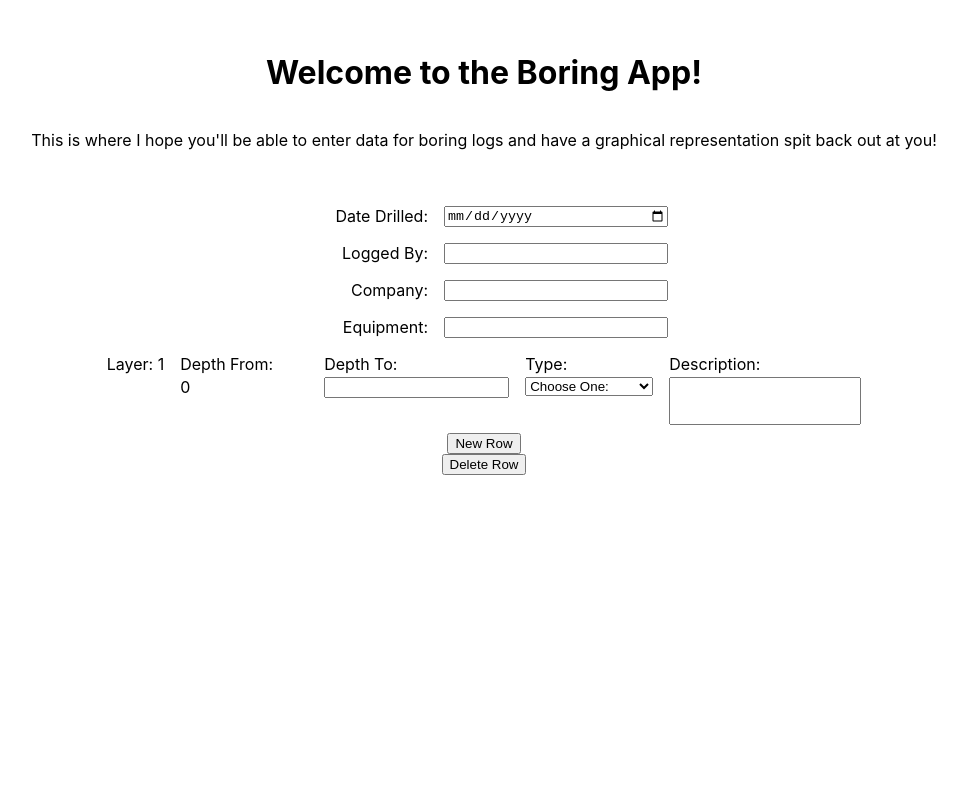
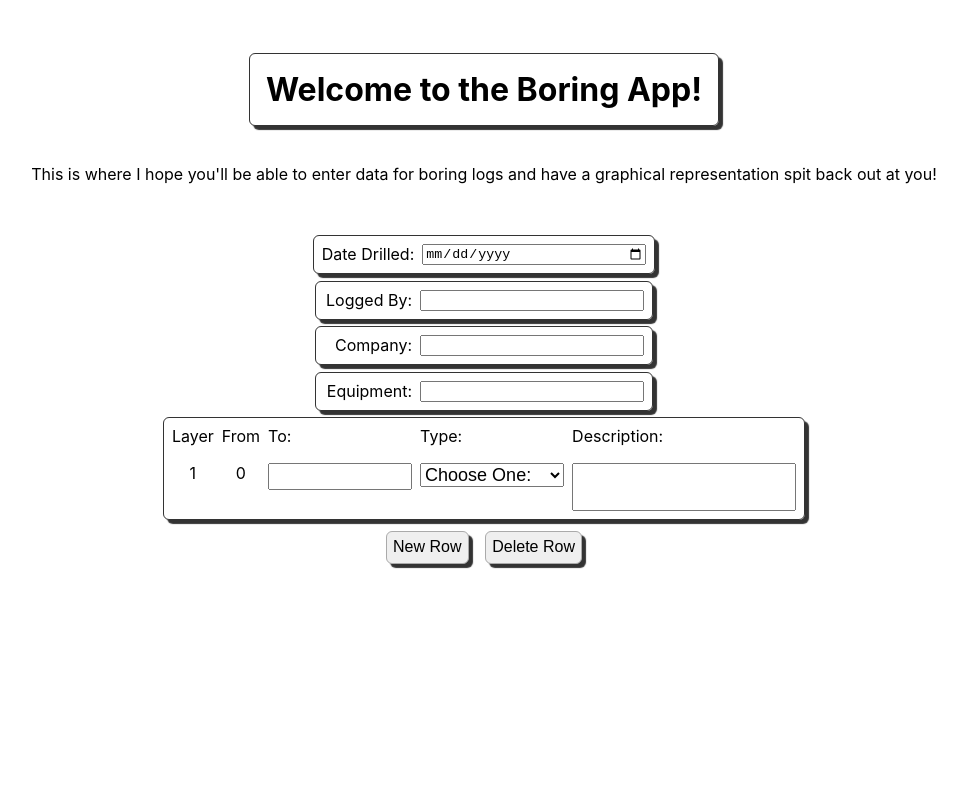
Before and after one commit to eojhet/boring, a Next.js app: page / in a window 1280 px wide. Shown: the top 800 px of the page, without its empty margins (156-1123 px from the left). Built offline with nearby package versions, Linux system fonts and the light colour scheme.

Commit message:
working prototype

```diff
--- a/formComponents/boringLog.js
+++ b/formComponents/boringLog.js
@@ -1,7 +1,7 @@
 import { useState } from "react"
 
 
-export default function BoringLog({data,depth,type,desc,subLayers}) {
+export default function BoringLog({data,depth,type,desc,subLayers, depthTotal}) {
   const layerDepth = [];
 
     const layerOptions = {
@@ -16,6 +16,18 @@ export default function BoringLog({data,depth,type,desc,subLayers}) {
       'topSoil': 'Top Soil',
     }
 
+    const layerColors = {
+      'clay': 'FireBrick',
+      'sandyClay': 'IndianRed',
+      'gravellyClay': 'SlateBlue',
+      'sand': 'DarkKhaki',
+      'silt': 'MediumAquamarine',
+      'sandySilt': 'LimeGreen',
+      'gravellySilt': 'CornflowerBlue',
+      'gravel': 'MidnightBlue',
+      'topSoil': 'Brown',
+    }
+
   function segment() {
     if (layerDepth.length > subLayers){
       layerDepth.pop();
@@ -25,24 +37,37 @@ export default function BoringLog({data,depth,type,desc,subLayers}) {
       layerDepth.push(
         <div key={i}>
           <div className="segment">
+            <div className="depth">{depthTotal[i] ?depthTotal[i]:0} ft</div>
             <div className="box">
               {layerOptions[type[i]]}
             </div>
-            <div className="desc">{desc[i]}</div>
+            <div className="desc">
+              {desc[i]}
+            </div>
           </div>
           <style jsx>{`
+            .segment{
+                display:flex;
+                flex-direction:row;
+              }
+            .depth{
+              width: 4rem;
+              border-top: 1px dotted #eaeaea;
+              text-align: right;
+              padding-right: 1rem;
+            }
             .box{
               width: 6rem;
               height: ${(i > 0 ? depth[i] - depth[i-1] : depth[i])*3}rem;
+              background-color: ${layerColors[type[i]]};
               border: 1px solid #eaeaea;
-            }
-            .segment{
-              display:flex;
-              flex-direction:row;
-              gap: 1rem;
+              text-align: center;
+              line-height: ${depth[i] >= 1 ? 3 : 1.5};
             }
             .desc{
-              width: 20rem;
+              width: 25rem;
+              border-top: 1px dotted #eaeaea;
+              padding-left: 1rem;
             }
           `}</style>
         </div>
@@ -58,12 +83,32 @@ export default function BoringLog({data,depth,type,desc,subLayers}) {
   return (
     <div className="container">
       {segment()}
+      <div className="bottom">
+        <div className="bottomLeft">
+          {depth.length > 0 ? depth[depth.length-1] + ' ft' : ''}
+        </div>
+        <div className="bottomRight">&nbsp;</div>
+      </div>
       <style jsx>{`
         .container {
           margin: 2rem 0;
           display:flex;
           flex-direction: column;
           align-items: center;
+          min-height: 100vh;
+        }
+        .bottom{
+          display:flex;
+          flex-direction:row;
+          gap: 1rem;
+          margin-top: 0.5rem;
+        }
+        .bottomLeft {
+          width: 6rem;
+          text-align: center;
+        }
+        .bottomRight {
+          width: 20rem;
         }
       `}</style>
     </div>
--- a/formComponents/drillerInfo.js
+++ b/formComponents/drillerInfo.js
@@ -6,7 +6,7 @@ export default function DrillerInfo({}) {
   const [subLayers, setSubLayers] = useState(1);
   const [data, setData] = useState({});
   const [depth, setDepth] = useState([]);
-  const [depthTotal, setDepthTotal] = useState([0]);
+  const [depthTotal, setDepthTotal] = useState([]);
   const [type, setType] = useState([]);
   const [desc, setDesc] = useState([]);
 
@@ -66,26 +66,25 @@ export default function DrillerInfo({}) {
       layerElements.push(
         <div key={i} className={styles.formRow}>
           {/* LAYER NUMBER */}
-          <div>
-            <label>Layer: </label>
-            <label>{i+1}</label>
+          <div className={styles.formCol}>
+            <label className={styles.label}>Layer</label>
+            <div className={styles.center}>{i+1}</div>
           </div>
           {/* DEPTH FROM */}
           <div className={styles.formCol}>
-            <label>Depth From: </label>
-            <label>{depthTotal[i]}</label>
+            <label className={styles.label}>From </label>
+            <label className={styles.center}>{i == 0 ? 0 : depthTotal[i]}</label>
           </div>
           {/* DEPTH TO */}
           <div className={styles.formCol}>
-            <label htmlFor="layerDepth">Depth To: </label>
-
-            <input name="layerDepth" type="number" min={depthTotal[i]} step="0.5" value={depth[i]} onChange={updateDepth(i)}/>
+            <label className={styles.label} htmlFor="layerDepth">To: </label>
+            <input className={styles.input} name="layerDepth" type="number" min={depthTotal[i]} step="0.5" value={depth[i]} onChange={updateDepth(i)}/>
 
           </div>
           {/* TYPE */}
           <div className={styles.formCol}>
-            <label htmlFor="layerType">Type: </label>
-            <select name="layerType" value={type[i]} onChange={updateType(i)}>
+            <label className={styles.label} htmlFor="layerType">Type: </label>
+            <select className={styles.input} name="layerType" value={type[i]} onChange={updateType(i)}>
               <option value="chooseOne">Choose One:</option>
               <option value="clay">Clay</option>
               <option value="sandyClay">Sandy Clay</option>
@@ -100,8 +99,8 @@ export default function DrillerInfo({}) {
           </div>
           {/* DESCRIPTION */}
           <div className={styles.formCol}>
-            <label htmlFor="layerDesc">Description: </label>
-            <textarea name="layerDesc" type="text" value={desc[i]} onChange={updateDesc(i)}/>
+            <label className={styles.label} htmlFor="layerDesc">Description: </label>
+            <textarea className={styles.desc}  name="layerDesc" type="text" value={desc[i]} onChange={updateDesc(i)}/>
           </div>
         </div>
       )
@@ -110,8 +109,10 @@ export default function DrillerInfo({}) {
     return (
       <form className={styles.form}>
         {layerElements}
-        <button onClick={newLayer}>New Row</button>
-        <button onClick={delLayer}>Delete Row</button>
+        <div>
+          <button onClick={newLayer}>New Row</button>
+          <button onClick={delLayer}>Delete Row</button>
+        </div>
       </form>
     )
   }
@@ -120,29 +121,29 @@ export default function DrillerInfo({}) {
     <div>
       <form className={styles.form}>
         <div className={styles.formRow}>
-          <label htmlFor="dateD">Date Drilled: </label>
-          <input name="dateD" type="date" value={data.date} onChange={e=>setData(data => ({
+          <label className={styles.infoLabel} htmlFor="dateD">Date Drilled: </label>
+          <input className={styles.infoInput} name="dateD" type="date" value={data.date} onChange={e=>setData(data => ({
             ...data,
             "date": e.target.value
           }))} />
         </div>
         <div className={styles.formRow}>
-          <label htmlFor="logBy">Logged By: </label>
-          <input name="logBy" type="text" value={data.logBy} onChange={e=>setData(data => ({
+          <label className={styles.infoLabel} htmlFor="logBy">Logged By: </label>
+          <input className={styles.infoInput} name="logBy" type="text" value={data.logBy} onChange={e=>setData(data => ({
             ...data,
             "logBy": e.target.value
             }))}/>
         </div>
         <div className={styles.formRow}>
-          <label htmlFor="company">Company: </label>
-          <input name="company" type="text" value={data.company} onChange={e=>setData(data => ({
+          <label className={styles.infoLabel} htmlFor="company">Company: </label>
+          <input className={styles.infoInput} name="company" type="text" value={data.company} onChange={e=>setData(data => ({
             ...data,
             "company": e.target.value
             }))}/>
         </div>
         <div className={styles.formRow}>
-          <label htmlFor="equip">Equipment: </label>
-          <input name="equip" type="text" value={data.equip} onChange={e=>setData(data => ({
+          <label className={styles.infoLabel} htmlFor="equip">Equipment: </label>
+          <input className={styles.infoInput} name="equip" type="text" value={data.equip} onChange={e=>setData(data => ({
             ...data,
             "equip": e.target.value
             }))}/>
@@ -155,6 +156,7 @@ export default function DrillerInfo({}) {
         type={type}
         desc={desc}
         subLayers={subLayers}
+        depthTotal={depthTotal}
       />
     </div>
   );
--- a/package.json
+++ b/package.json
@@ -1,6 +1,6 @@
 {
   "name": "boring",
-  "version": "0.1.0",
+  "version": "0.2.0",
   "private": true,
   "scripts": {
     "dev": "next dev",
--- a/pages/api/hello.js
+++ /dev/null
@@ -1,5 +0,0 @@
-// Next.js API route support: https://nextjs.org/docs/api-routes/introduction
-
-export default function handler(req, res) {
-  res.status(200).json({ name: 'John Doe' })
-}
--- a/pages/index.js
+++ b/pages/index.js
@@ -18,7 +18,7 @@ export default function Home() {
       <main className={styles.main}>
         <div className={styles.title}>
           <h1>Welcome to the Boring App!</h1>
-          <p>This is where I hope you'll be able to enter data for boring logs and have a graphical representation spit back out at you!</p>
+          <p>{`This is where I hope you'll be able to enter data for boring logs and have a graphical representation spit back out at you!`}</p>
         </div>
 
         <DrillerInfo test={test}/>
--- a/styles/Home.module.scss
+++ b/styles/Home.module.scss
@@ -1,5 +1,23 @@
 .container {
+  min-width: 800px;
   padding: 0 2rem;
+
+  h1 {
+    padding: 1rem;
+    border: 1px solid #333;
+    border-radius: 6px;
+    box-shadow: 4px 4px 1px #333;
+  }
+
+  button {
+    font-size: 1rem;
+    border: 1px solid #aaa;
+    border-radius: 6px;
+    margin: 0.5rem;
+    padding: 0.4rem;
+    box-shadow: 4px 4px 1px #333;
+    cursor: pointer;
+  }
 
 
   .main {
@@ -25,36 +43,45 @@
       .formRow {
         display: flex;
         flex-direction: row;
-        gap: 1rem;
-        margin: 0.5rem 0 0.5rem 0;
+        gap: 0.5rem;
+        margin: 0.2rem 0;
+        padding: 0.5rem 0.5rem;
+        border: 1px solid #333;
+        border-radius: 6px;
+        box-shadow: 4px 4px 1px #333;
 
         .formCol {
           display: flex;
           flex-direction: column;
+          gap: 0.5rem;
 
-          label {
-            text-align: left;
-            width: 1rem;
-            margin-bottom: 0.2rem;
+          .label {
+            height: 1.8rem;
           }
 
-          input {
-            min-width: 1rem;
+          .input {
+            font-size: large;
+            width: 9rem;
           }
 
-          textarea {
-            min-width: 12rem;
-            min-height: 3rem;
+          .desc {
             resize: none;
+            height: 3rem;
+            width: 14rem;
           }
+
+          .center {
+            text-align: center;
+          }
+
         }
 
-        label {
-          min-width: 8rem;
+        .infoLabel {
+          min-width: 5.5rem;
           text-align: right;
         }
 
-        input {
+        .infoInput {
           min-width: 14rem;
         }
       }
```
